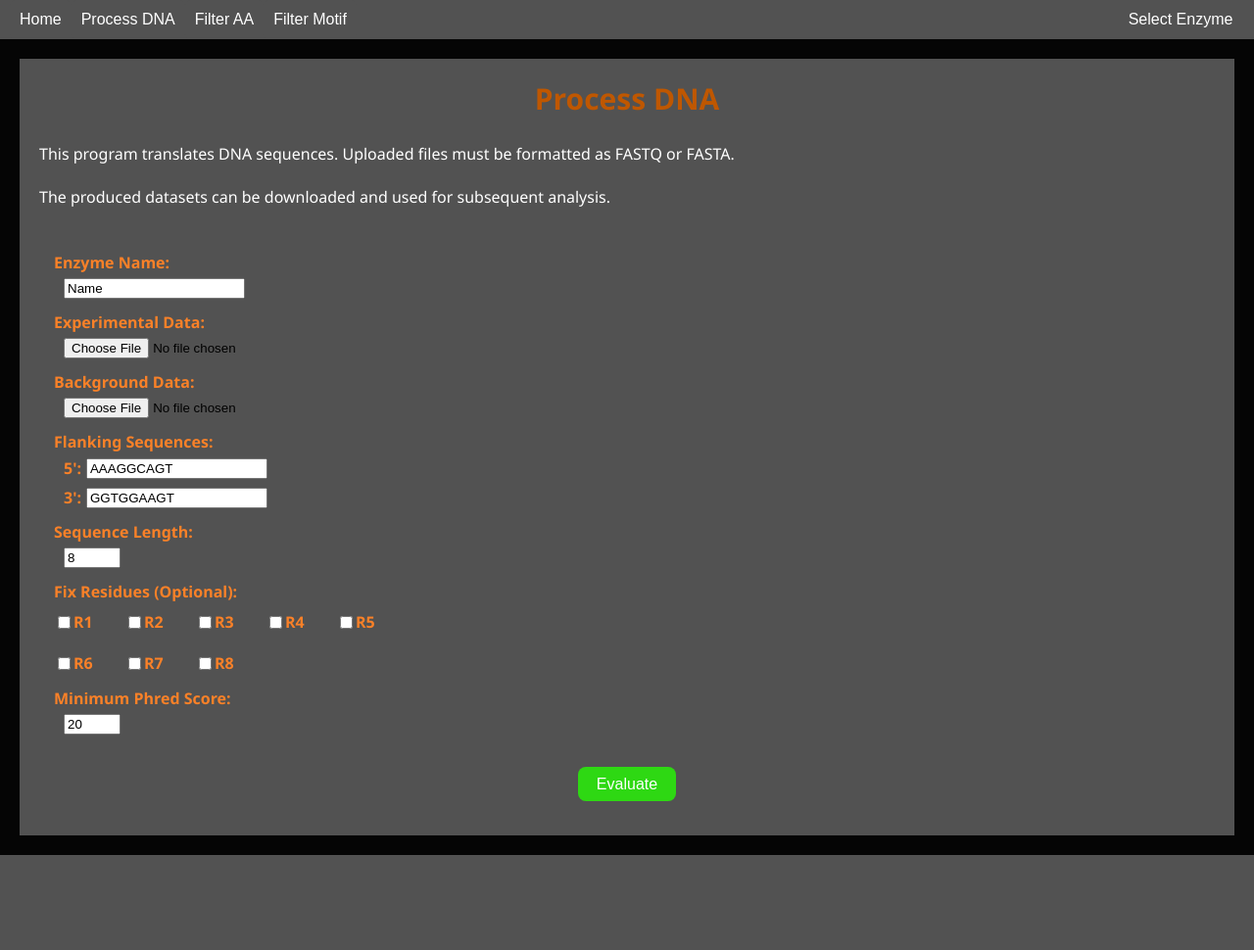
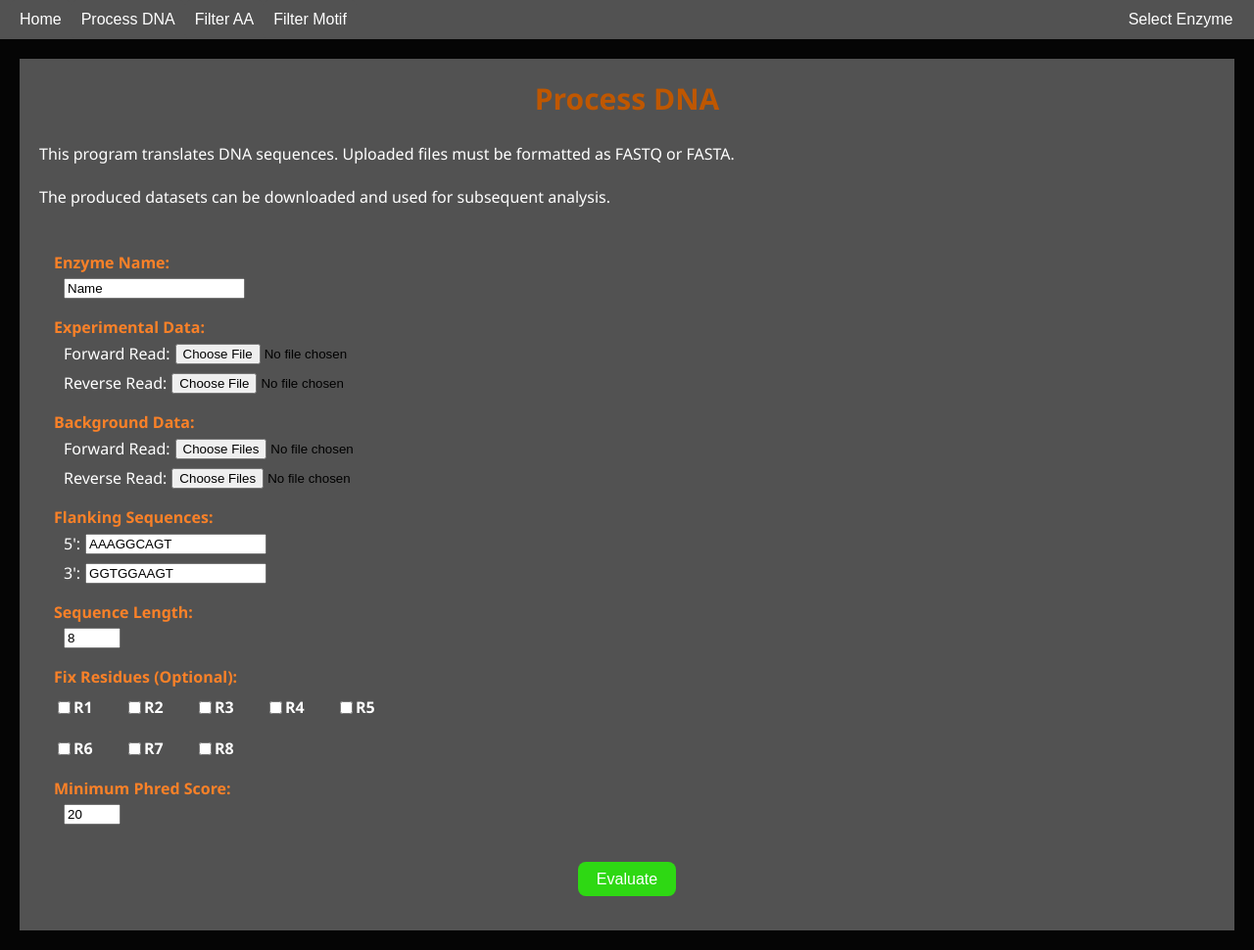
Before and after one commit to Collinformatics/SpecificityProfile, a Flask app: page / in a window 1280 px wide. Shown: the whole page at 98% size. Before the commit the page ends 873 px from the top, so only its background shows below. Run offline with Flask 3, Linux system fonts and the light colour scheme; parts of the project's set-up code (start-up, migrations or seed data) failed here and were passed over.

Commit message:
Add files via upload

```diff
--- a/static/app.js
+++ b/static/app.js
@@ -20,7 +20,7 @@ function updateFixedAA() {
         const label = document.createElement('label');
         label.style.display = 'flex';
         label.style.alignItems = 'center';
-        label.style.color = '#FA8128';
+        label.style.color = '#FFF'; // '#FA8128'
         label.style.flex = '0 0 30px';
 
         const checkbox = document.createElement('input');
--- a/static/styles.css
+++ b/static/styles.css
@@ -27,6 +27,7 @@
 
     --padSize: 5px;
     --paddingBox: 20px;
+    --labelMargin: 10px;
     --gap: 5px;
 
     --dropdownWidth: 160px;
@@ -84,6 +85,7 @@ p {
     padding: var(--padSize);
 }
 
+
 /* Header */
 .container-header {
     background-color: var(--grey);
@@ -117,6 +119,7 @@ p {
     justify-content: flex-start;
     flex: 1;
 }
+
 
 /* Dropdown */
 .dropdown {
@@ -180,6 +183,7 @@ p {
     color: var(--orange);
 }
 
+
 /* Button */
 button {
     background-color: var(--green);
@@ -212,7 +216,7 @@ button:hover {
     flex-direction: column;   /* Stack label and input */
     align-items: flex-start;  /* Align to the left */
     margin-left: 30px;        /* Indent */
-    margin-bottom: 10px;      /* Add space between sections */
+    margin-bottom: 15px;      /* Add space between sections */
     gap: var(--gap);
     min-width: 100px;
 }
@@ -222,6 +226,12 @@ button:hover {
     align-items: center; /* Vertically center all children */
     font-weight: bold;
 }
+.form-group .label-sub {
+    color: var(--white);
+    font-weight: normal;
+    align-items: center;
+}
+
 
 .input-form {
     width: 100%;
@@ -240,13 +250,12 @@ button:hover {
     display: inline-flex;
     align-items: center; /* Vertically center all children */
     justify-content: flex-start; /* Align form to the left */
-    margin-left: calc(var(--padSize) * 2);
+    margin-left: var(--labelMargin);
     margin-right: 10px;
     padding-bottom: 3px;
     gap: var(--gap);
     font-weight: normal;
 }
-
 
 #fixedAAContainer .form-wrapper {
     margin-bottom: 5px;
--- a/templates/processDNA.html
+++ b/templates/processDNA.html
@@ -56,7 +56,14 @@
                 <div class="form-group">
                     <label for="sequenceFile">Experimental Data:</label>
                     <div class="form-wrapper">
+                        <label class="label-sub" for="fileExp">Forward Read:</label>
                         <input type="file" id="fileExp" name="fileExp"
+                               accept=".fasta,.fa,.fasta.gz,.fa.gz,.fastq,.fq,.gz"
+                               required>
+                    </div>
+                    <div class="form-wrapper">
+                        <label class="label-sub" for="fileExpRev">Reverse Read:</label>
+                        <input type="file" id="fileExpRev" name="fileExpRev"
                                accept=".fasta,.fa,.fasta.gz,.fa.gz,.fastq,.fq,.gz"
                                required>
                     </div>
@@ -66,9 +73,16 @@
                 <div class="form-group">
                     <label for="sequenceFile">Background Data:</label>
                     <div class="form-wrapper">
+                        <label class="label-sub" for="fileBg">Forward Read:</label>
                         <input type="file" id="fileBg" name="fileBg"
-                               accept=".fasta,.fa,.fasta.gz,.fa.gz,.fastq,.fq,.fastq.gz,.fq, .gz"
-                               required>
+                               accept=".fasta,.fa,.fasta.gz,.fa.gz,.fastq,.fq,.gz"
+                               required multiple>
+                    </div>
+                    <div class="form-wrapper">
+                        <label class="label-sub" for="fileBgRev">Reverse Read:</label>
+                        <input type="file" id="fileBgRev" name="fileBgRev"
+                               accept=".fasta,.fa,.fasta.gz,.fa.gz,.fastq,.fq,.gz"
+                               required multiple>
                     </div>
                 </div>
 
@@ -76,14 +90,14 @@
                 <div class="form-group">
                     <label for="flank5">Flanking Sequences:</label>
                     <div class="form-wrapper">
-                        <label for="seq5Prime">5':</label>
+                        <label class="label-sub" for="seq5Prime">5':</label>
                         <input type="text" id="seq5Prime"
-                               name="seq5Prime" value="AAAGGCAGT" required>
+                               name="seq5Prime" value="AAAGGCAGT">
                     </div>
                     <div class="form-wrapper">
-                        <label for="seq3Prime">3':</label>
+                        <label class="label-sub" for="seq3Prime">3':</label>
                         <input type="text" id="seq3Prime"
-                               name="seq3Prime" value="GGTGGAAGT" required>
+                               name="seq3Prime" value="GGTGGAAGT">
                     </div>
                 </div>
 
```
